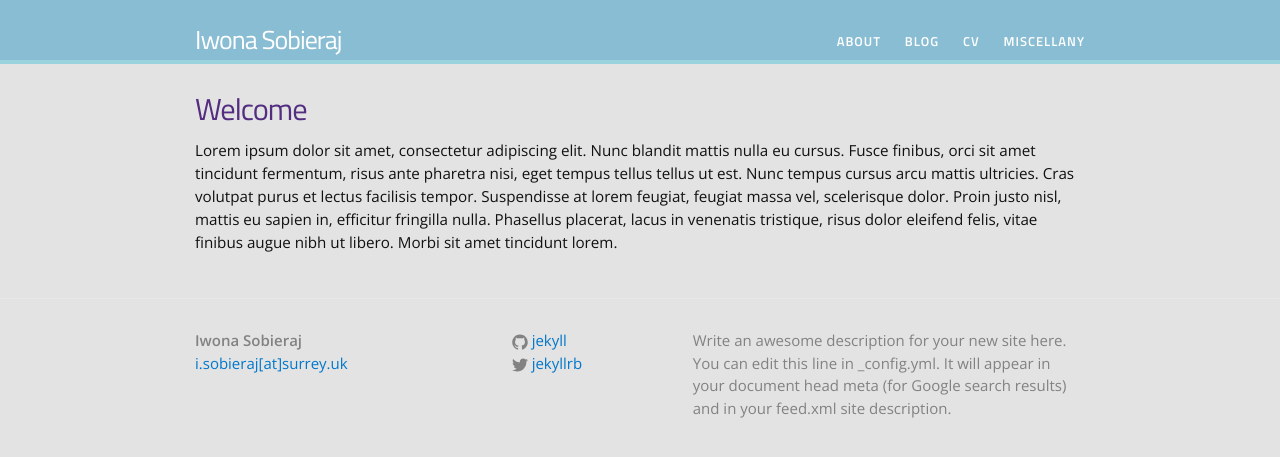
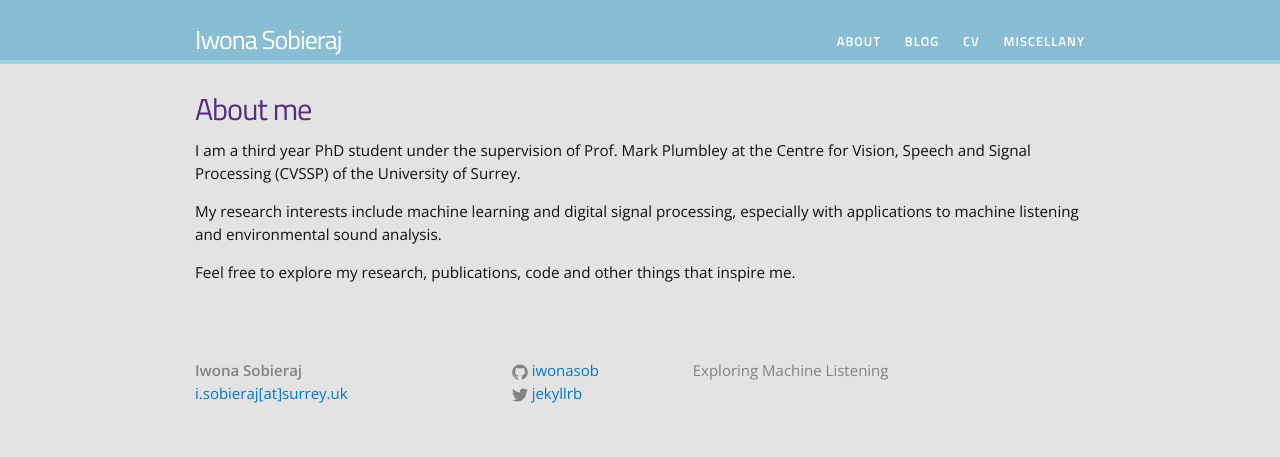
Before and after one commit to iwonasob/iwona.github.io, a Jekyll site: the page built from index.html, in a window 1280 px wide. Shown: the top 457 px of the page. Built offline with Jekyll 4.4.1, drawn with Linux system fonts in a browser that asks for light colours.

Commit message:
Update text

```diff
--- a/_config.yml
+++ b/_config.yml
@@ -2,13 +2,11 @@
 title: Iwona Sobieraj
 email: i.sobieraj[at]surrey.uk
 description: > # this means to ignore newlines until "baseurl:"
-  Write an awesome description for your new site here. You can edit this
-  line in _config.yml. It will appear in your document head meta (for
-  Google search results) and in your feed.xml site description.
+  Exploring Machine Listening
 baseurl: "" # the subpath of your site, e.g. /blog/
 url: "http://yourdomain.com" # the base hostname & protocol for your site
 twitter_username: jekyllrb
-github_username:  jekyll
+github_username:  iwonasob
 
 # Build settings
 markdown: kramdown
--- a/index.html
+++ b/index.html
@@ -6,8 +6,12 @@ layout: default
 
 <div class="home">
 
-<h1>Welcome</h1>
+<h1>About me</h1>
 
-<p>Lorem ipsum dolor sit amet, consectetur adipiscing elit. Nunc blandit mattis nulla eu cursus. Fusce finibus, orci sit amet tincidunt fermentum, risus ante pharetra nisi, eget tempus tellus tellus ut est. Nunc tempus cursus arcu mattis ultricies. Cras volutpat purus et lectus facilisis tempor. Suspendisse at lorem feugiat, feugiat massa vel, scelerisque dolor. Proin justo nisl, mattis eu sapien in, efficitur fringilla nulla. Phasellus placerat, lacus in venenatis tristique, risus dolor eleifend felis, vitae finibus augue nibh ut libero. Morbi sit amet tincidunt lorem.</p>
+<p>I am a third year PhD student under the supervision of Prof. Mark Plumbley at the Centre for Vision, Speech and Signal Processing (CVSSP) of the University of Surrey.</p>
+
+<p>My research interests include machine learning and digital signal processing, especially with applications to machine listening and environmental sound analysis.</p>
+
+<p>Feel free to explore my research, publications, code and other things that inspire me.</p>
 
 </div>
```
Also changed, not shown: about.md (+5 -1 lines).
